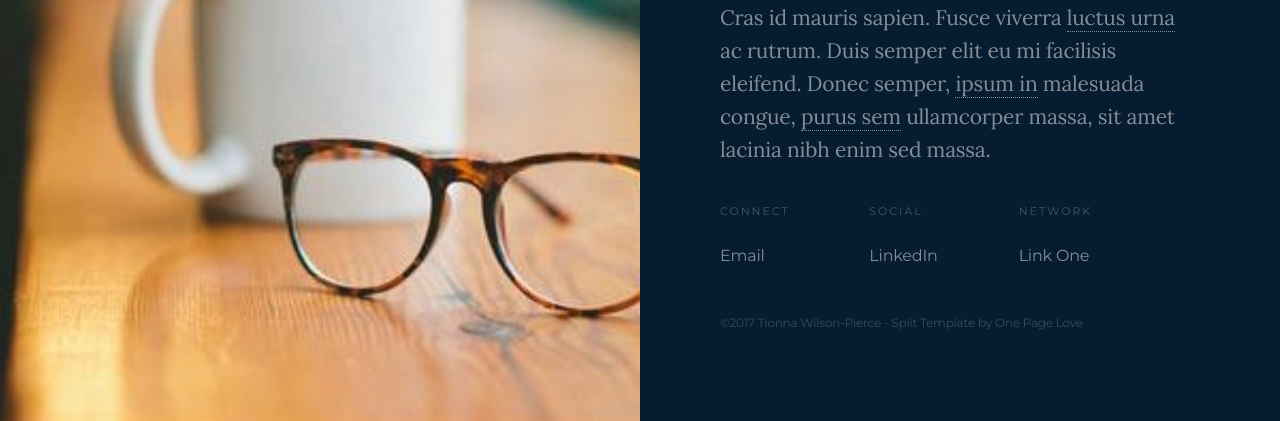
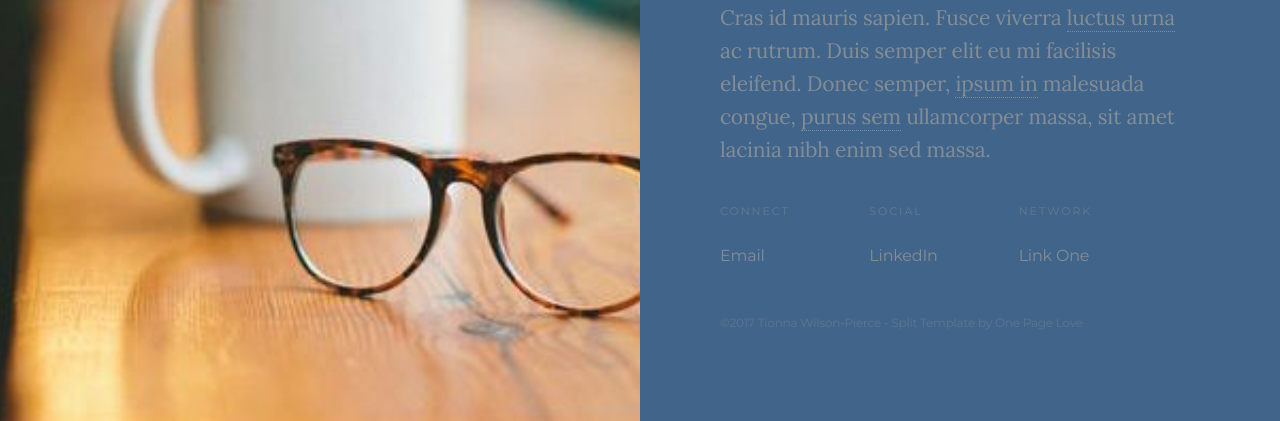
Before and after one commit to thebadasscoder/AboutMe, a plain HTML site: page split/index.html in a window 1280 px wide. Shown: the part 379-800 px from the top of the page. Drawn offline with Linux system fonts and the light colour scheme.

Commit message:
add changes

```diff
--- a/split/assets/css/split.css
+++ b/split/assets/css/split.css
@@ -99,10 +99,10 @@ a:hover {
     opacity: 1; } }
 
 html {
-  background-color: #061C30; }
+  background-color: #41658A; }
 
 body.page-template-page-fullsingle-split {
-  background-color: #061C30;
+  background-color: #41658A;
   font-family: 'Montserrat', sans-serif;
   font-weight: 400;
   font-size: 21px;
```
